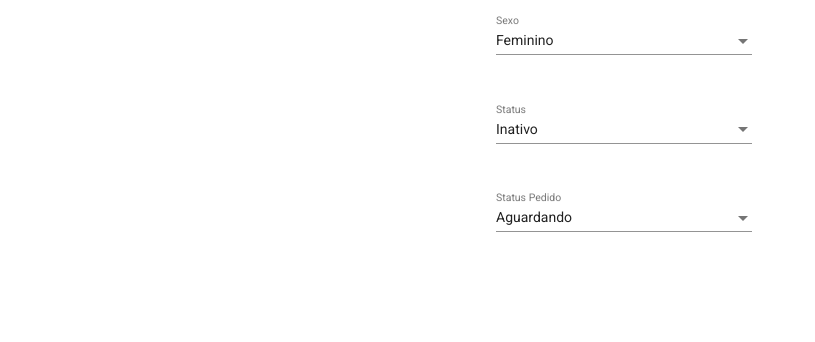
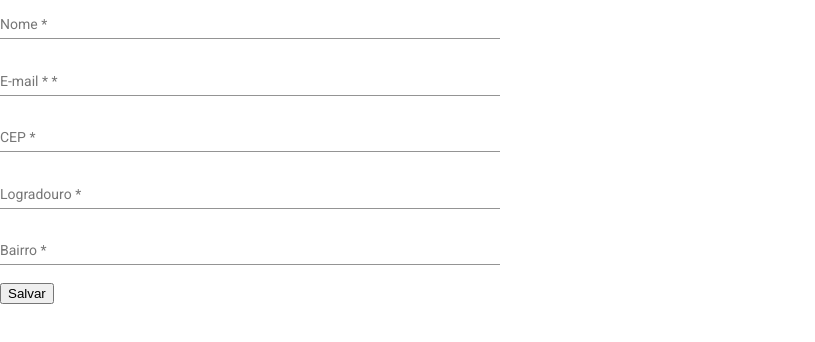
Before and after one commit to wellandrade/CommonComponents, an Angular app: page / in a window 1280 px wide. Shown: the top 342 px of the page, without its empty margins (0-815 px from the left). Built offline with nearby package versions, Linux system fonts and the light colour scheme.

Commit message:
Form com validacao

```diff
--- a/src/app/app.component.html
+++ b/src/app/app.component.html
@@ -1,5 +1 @@
-<!--
-    <app-principal-combobox></app-principal-combobox>
-    <app-principal-auto-complete></app-principal-auto-complete>
--->
-<app-principal-combobox></app-principal-combobox>
+<app-formulario></app-formulario>
--- a/src/app/app.module.ts
+++ b/src/app/app.module.ts
@@ -20,6 +20,7 @@ import { MatTableModule } from '@angular/material/table';
 import { PrincipalTableComponent } from './principal/principal-table/principal-table.component';
 import { MascaraCnpjPipe } from './pipes/mascara-cnpj.pipe';
 import { MascaraCPFPipe } from './pipes/mascara-cpf.pipe';
+import { FormularioComponent } from './formulario/formulario.component';
 
 @NgModule({
   declarations: [
@@ -32,7 +33,8 @@ import { MascaraCPFPipe } from './pipes/mascara-cpf.pipe';
     GridComponent,
     PrincipalTableComponent,
     MascaraCnpjPipe,
-    MascaraCPFPipe
+    MascaraCPFPipe,
+    FormularioComponent
   ],
   imports: [
     BrowserModule,
--- /dev/null
+++ b/src/app/formulario/formulario.component.css
@@ -0,0 +1,9 @@
+.container {
+  min-width: 150px;
+  max-width: 500px;
+  width: 100%;
+}
+
+.example-full-width {
+  width: 100%;
+}
--- /dev/null
+++ b/src/app/formulario/formulario.component.html
@@ -0,0 +1,25 @@
+<form [formGroup]="formCadastro" class="container" (ngSubmit)="salvar()">
+    <mat-form-field class="example-full-width">
+        <mat-label>Nome</mat-label>
+        <input matInput formControlName="nome" required>
+    </mat-form-field>
+    <mat-form-field class="example-full-width">
+        <mat-label>E-mail *</mat-label>
+        <input matInput formControlName="email" required>
+    </mat-form-field>
+    <div formGroupName="endereco">
+        <mat-form-field class="example-full-width">
+            <mat-label>CEP</mat-label>
+            <input matInput formControlName="cep" required>
+        </mat-form-field>
+        <mat-form-field class="example-full-width">
+            <mat-label>Logradouro</mat-label>
+            <input matInput formControlName="logradouro" required>
+        </mat-form-field>
+        <mat-form-field class="example-full-width">
+            <mat-label>Bairro</mat-label>
+            <input matInput formControlName="bairro" required>
+        </mat-form-field>
+    </div>
+    <button>Salvar</button>
+</form>
--- /dev/null
+++ b/src/app/formulario/formulario.component.ts
@@ -0,0 +1,67 @@
+import { Component, OnInit } from '@angular/core';
+import { FormBuilder, FormGroup, Validators } from '@angular/forms';
+
+@Component({
+  selector: 'app-formulario',
+  templateUrl: './formulario.component.html',
+  styleUrls: ['./formulario.component.css']
+})
+export class FormularioComponent implements OnInit {
+
+  formCadastro: FormGroup;
+
+  constructor(private fb: FormBuilder) { }
+
+  ngOnInit(): void {
+    this.criarFormulario();
+  }
+
+  criarFormulario() {
+    this.formCadastro = this.fb.group({
+      nome: ['', Validators.compose([Validators.required, Validators.maxLength(10)])],
+      email: ['', Validators.compose([Validators.required, Validators.maxLength(10)])],
+      endereco: this.fb.group({
+        cep: ['', Validators.compose([Validators.required, Validators.maxLength(10)])],
+        logradouro: ['', Validators.compose([Validators.required, Validators.maxLength(10)])],
+        bairro: ['', Validators.compose([Validators.required, Validators.maxLength(10)])],
+      })
+    })
+  }
+
+  validarCampos(): boolean {
+
+    if (this.formCadastro.controls.nome.hasError('required') || this.formCadastro.controls.nome.hasError('maxlength')) {
+      console.log('O nome é obrigatorio e deve conter no maximo 5 caracteres');
+      return false;
+    }
+
+    if (this.formCadastro.controls.email.hasError('required') || this.formCadastro.controls.email.hasError('maxlength')) {
+      console.log('O nome é obrigatorio e deve conter no maximo 5 caracteres');
+      return false;
+    }
+
+    return true;
+  }
+
+  obterValoresDoForm() {
+    console.log(this.formCadastro.value);
+
+    console.log(this.formCadastro.controls.nome.value);
+    console.log(this.formCadastro.controls.email.value);
+
+    console.log(this.formCadastro.get('endereco')?.get('cep')?.value);
+    console.log(this.formCadastro.get('endereco')?.get('logradouro')?.value);
+    console.log(this.formCadastro.get('endereco')?.get('bairro')?.value);
+  }
+
+  salvar() {
+    if (this.validarCampos()) {
+      this.obterValoresDoForm();
+      console.log('Dados cadastrados');
+    }
+    else {
+      console.log('Formulario invalido');
+    }
+  }
+
+}
--- /dev/null
+++ b/src/app/models/endereco.model.ts
@@ -0,0 +1,5 @@
+export interface Endereco {
+    cep: string;
+    logradouro: string;
+    bairro: string;
+}
```
Also changed, not shown: src/app/models/cliente.mode.ts (added, +7 -0 lines).
